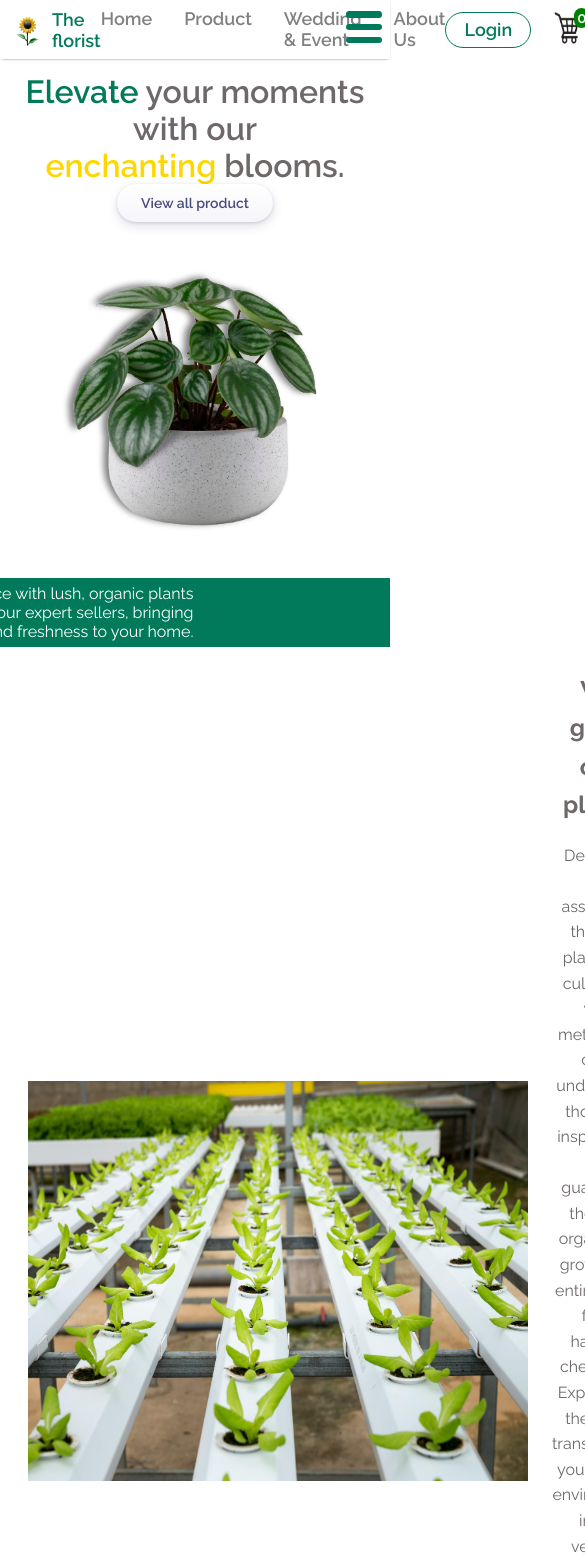
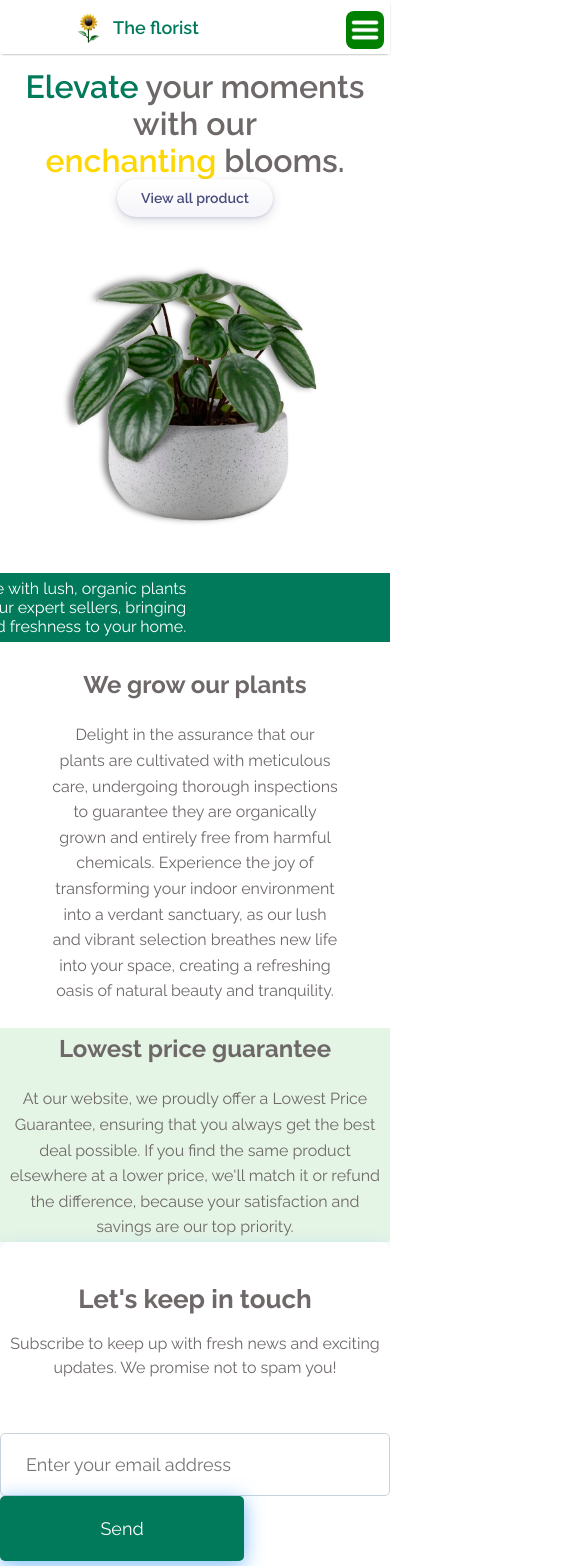
Before and after one commit to manisaparajuli/florist, a React (Create React App) app: page / in a window 390 px wide. Shown: the top 1566 px of the page, 585 px wide, since content can reach past the window. Built offline with nearby package versions, Linux system fonts and the light colour scheme.

Commit message:
media query added to hero page

```diff
--- a/src/Components/Hero/Hero.css
+++ b/src/Components/Hero/Hero.css
@@ -188,3 +188,20 @@ h1{
 .notice {
 	width: 345px;
 }
+
+@media (max-width: 795px){
+  .indoorplant{
+    display: none;
+  }
+  .low-price-section {
+    width: 100%;
+    height: 60%;
+  }
+  .low-price-section{
+    width: 100%;
+    padding: 2px;
+  }
+  .form-email{
+    width: 100%;
+  }
+}
--- a/src/Components/Navbar/Navbar.css
+++ b/src/Components/Navbar/Navbar.css
@@ -1,8 +1,6 @@
 *{
   font-family: "Raleway", sans-serif;
 }
-
-
 .navbar{
   display: flex;
   position: sticky;
@@ -127,12 +125,53 @@
   justify-content: space-between;
   width: 2.25rem;
   height: 2rem;
-  display:flex;
+  display:none;
 
 }
-.menu span{
-  height: 0.4rem;
-  width: 100%;
-  background-color: #007a5a;
-  border-radius: 0.2rem
+
+.login-btn{
+  display: none;
 }
+.close{
+  display: none;
+}
+
+@media (max-width: 480px){
+  .nav-logo{
+    display: flex;
+  }
+  .menu{
+    display: flex;
+
+  }
+  .login-btn{
+  display: flex;
+  text-align: center;
+
+}
+
+  .nav-menu {
+    flex-direction: column;
+    align-items: start;
+    display: none;
+    width: 100%;
+    margin-bottom: 0.25rem;
+  }
+  .nav-login-cart{
+    display:none;
+  }
+
+  .nav-menu li {
+    width: 100%;
+    text-align: center;
+    margin: 0.2rem 0.5rem;
+  }
+
+  .menu img {
+    background: green;
+    padding: 4px;
+    border-radius: 8px;
+  }
+
+
+}
--- a/src/Components/Navbar/Navbar.jsx
+++ b/src/Components/Navbar/Navbar.jsx
@@ -3,29 +3,38 @@ import './Navbar.css';
 import logo from '../Assests/bliss-logo.png';
 import cart from '../Assests/add-to-cart.png';
 import { Link } from 'react-router-dom';
+import closeIcon from "../Assests/closeIcon.png";
+import menuIcon from "../Assests/menuIcon.png";
+
+
 
 const Navbar = () => {
   const [activeItem, setActiveItem] = useState('Home');
+  const [menuOpen, setMenuOpen] = useState(true);
   const handleItemClick = (item) => {
     setActiveItem(item);
   };
+
+
   return (
     <div className='navbar'>
       <div className="nav-logo">
         <img  src={logo} alt="florist logo here" />
         <p>The florist</p>
+        <div className="menu" onClick={() => {setMenuOpen(!menuOpen)}}>
+        {menuOpen? <img src={menuIcon} alt=""/> : <img src={closeIcon} alt=""/>}
+        </div>
       </div>
-      <div className="menu">
-        <span></span>
-        <span></span>
-        <span></span>
-      </div>
-        <ul className="nav-menu">
+      <div className='nav-item'>
+        <ul className={menuOpen? "nav-menu" : ""} >
           <li onClick={() => handleItemClick('home')} className={activeItem === 'home' ? 'active' : ''}><Link to="/home" style={{textDecoration: "none", color: "inherit"}}> Home</Link></li>
           <li onClick={() => handleItemClick('product')} className={activeItem === 'product' ? 'active' : ''}><Link to="/product" style={{textDecoration: "none", color: "inherit"}}>Product</Link></li>
           <li onClick={() => handleItemClick('wedding&event')} className={activeItem === 'wedding&event' ? 'active' : ''}> <Link to="/events" style={{textDecoration: "none", color: "inherit"}}>Wedding & Event</Link></li>
           <li onClick={() => handleItemClick('aboutUs')} className={activeItem === 'aboutUs' ? 'active' : ''}><Link to="/about" style={{textDecoration: "none", color: "inherit"}}>About Us</Link></li>
+          <li className='login-btn' ><Link to="/authentication" style={{textDecoration: "none", color: "inherit"}}>Login</Link></li>
+
         </ul>
+      </div>
         <div className="nav-login-cart">
           <Link to="/authentication"><button>Login</button></Link>
           <Link to="/cart"><img  src={cart} alt="cart" /></Link>
```
Also changed, not shown: src/Components/Assests/closeIcon.png (added), src/Components/Assests/menuIcon.png (added).
